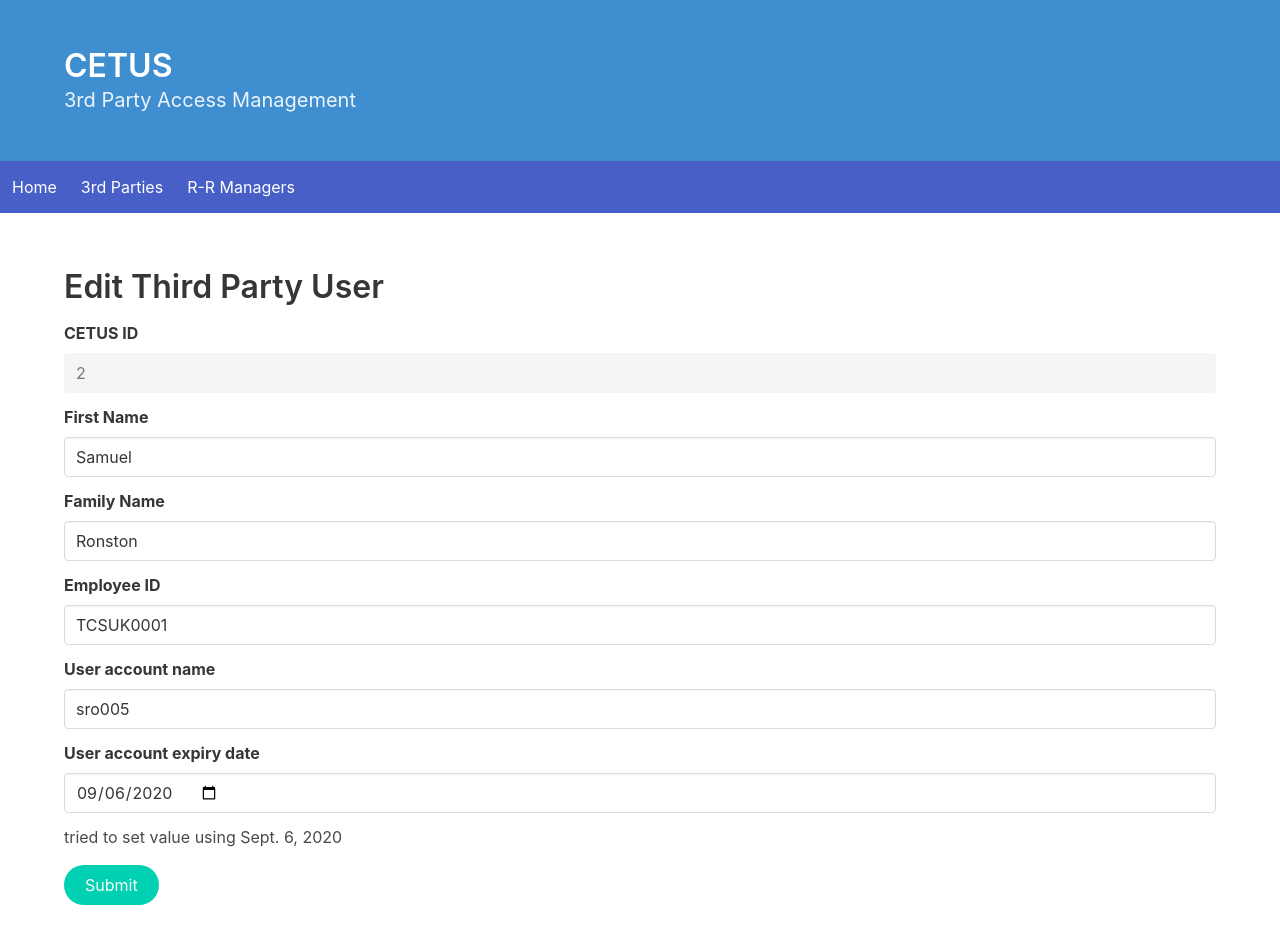
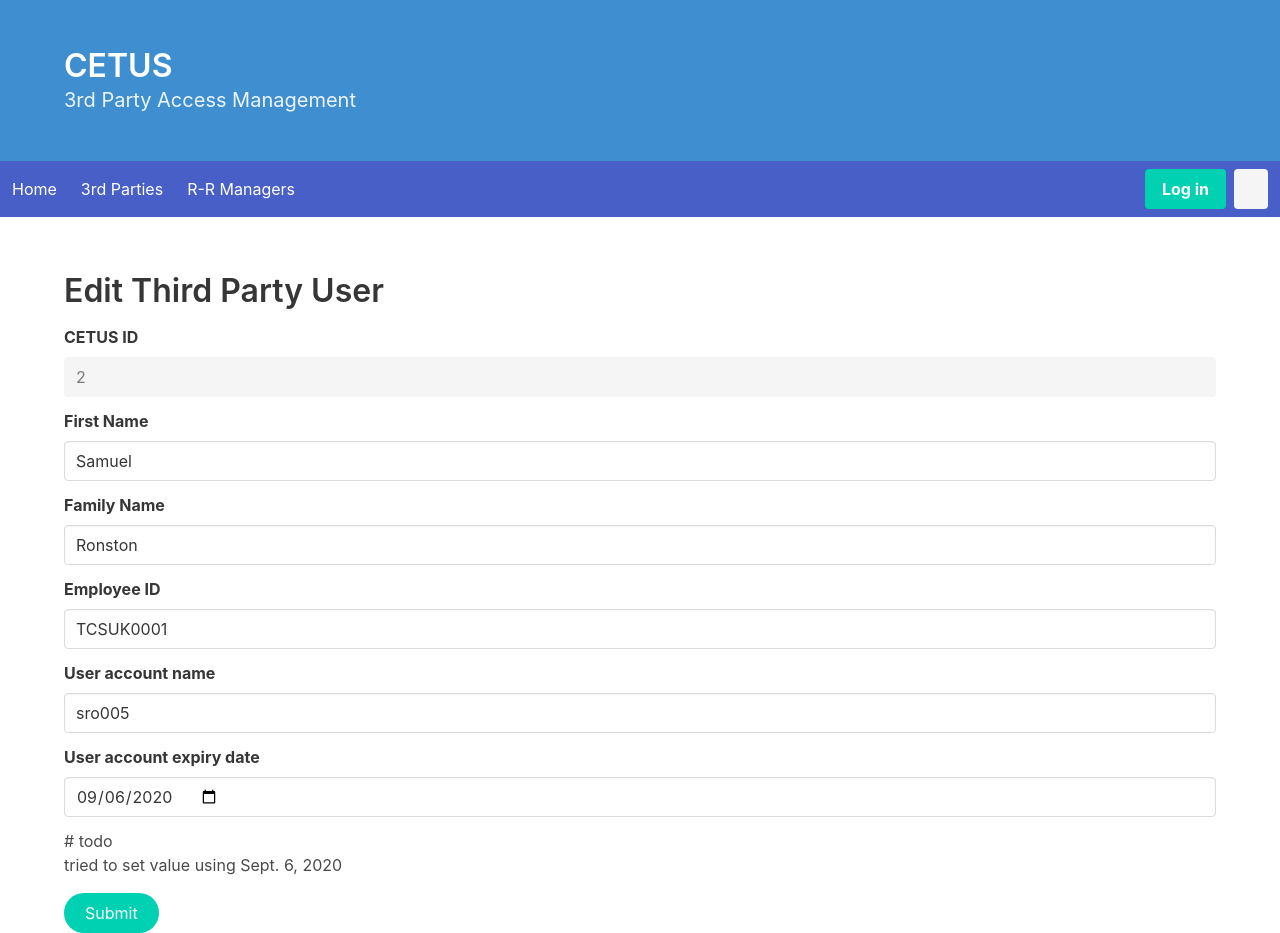
Before and after one commit to diarmuidclarke/cetus, a Django app: page /cetus3pur/user/2/ in a window 1280 px wide. Before the commit the page ends 905 px from the top, so only its background shows below. Run offline with Django 3.2, Linux system fonts and the light colour scheme; data comes from the database, SQL or seed files in the repository; some libraries are stand-ins or nearby versions.

Commit message:
added user profile/perms view and logged in navbar elem

```diff
--- a/cetusSite/cetus3pur/templates/base.html
+++ b/cetusSite/cetus3pur/templates/base.html
@@ -28,7 +28,7 @@
     <!-- NAVBAR -->
     <nav class="navbar is-link" role="navigation" aria-label="main navigation">
 
-        <div id="navbarBasicExample" class="navbar-menu">
+        <div id="cetus3pur_navbar" class="navbar-menu">
             <div class="navbar-start">
                 <a class="navbar-item" href="/cetus3pur/">
                   Home
@@ -42,6 +42,39 @@
                     R-R Managers
                 </a>
             </div>
+
+            <div class="navbar-end">
+                <div class="navbar-item">
+                    {% if user.is_authenticated %}
+
+                    <a class="button">
+                        <span class="icon">
+                            <i class="fas fa-user-alt"></i>
+                        </a>
+
+                        <a class="button is-primary" href="/cetus3pur/userprofile/">
+                            <strong>&nbsp;{{ user }} </strong>
+                        </a>
+
+                        <form action="/cetus3pur/" method="post">
+                        <a class="button is-light" href="/cetus3pur/">
+                            <strong>Log out</strong>
+                        </a>
+                        </form>
+                      </span> {% else %}
+                        <div class="buttons">
+                            <a class="button is-primary" href="/cetus3pur/userprofile/">
+                                <strong>Log in</strong>
+                            </a>
+                            <a class="button is-light">
+                            </a>
+                        </div>
+                        {% endif %}
+                </div>
+            </div>
+
+            </a>
+        </div>
         </div>
     </nav>
     {% block content %} {% endblock %}
--- a/cetusSite/cetus3pur/templates/cetus3pur/index.html
+++ b/cetusSite/cetus3pur/templates/cetus3pur/index.html
@@ -1,7 +1,4 @@
 {% extends "base.html" %} {% block content %}
-
-
-
 
 <div class="container">
     <div class="content">
--- a/cetusSite/cetus3pur/templates/cetus3pur/userviewedit.html
+++ b/cetusSite/cetus3pur/templates/cetus3pur/userviewedit.html
@@ -57,6 +57,7 @@
                     </div>
                 </div>
 
+                # todo
                 <p>tried to set value using {{ user.userac_expirydate }} </p>
 
                 <div class="control">
--- a/cetusSite/cetus3pur/urls.py
+++ b/cetusSite/cetus3pur/urls.py
@@ -4,6 +4,9 @@ from . import views
 urlpatterns = [
         # ex: /cetus3pur/
     path('', views.index, name='index'),
+
+        # ex: /cetus3pur/userprofile/
+    path('userprofile/', views.userprofile, name='CetusUser_Profile'),
 
         # view all 3rd parties
         # ex: /cetus3pur/tpv
--- a/cetusSite/cetus3pur/views.py
+++ b/cetusSite/cetus3pur/views.py
@@ -8,19 +8,52 @@ from .models import ThirdParty
 from .models import RRResponsibleManager
 import datetime
 import dateutil.parser as parser
-
-
+from django.contrib import auth
+from django.contrib.auth import get_user_model
+from django.contrib.auth import logout
 
 
 
 
 
 # front page - third parties by default
+@csrf_exempt
 def index(request):
-    return render(request, 'cetus3pur/index.html', )
+    if request.method == 'POST':
+        # user = request.user
+        logout(request)
+        return render(request, 'cetus3pur/index.html', )
+    else:
+        return render(request, 'cetus3pur/index.html', )
 
 
 
+
+# let user see details about their CETUS user account
+def userprofile(request):
+    permissions = set()
+    tmp_superuser = get_user_model()(
+      is_active=True,
+      is_superuser=True
+    )
+
+    # We go over each AUTHENTICATION_BACKEND and try to fetch
+    # a list of permissions
+    for backend in auth.get_backends():
+      if hasattr(backend, "get_all_permissions"):
+        permissions.update(backend.get_all_permissions(tmp_superuser))
+
+    # Make an unique list of permissions sorted by permission name.
+    sorted_list_of_permissions = sorted(list(permissions))
+    perm_as_str = ""
+    for perm in sorted_list_of_permissions:
+        perm_as_str += (perm + "<br>")
+
+    return render(request, 'cetus3pur/CetusUser_Profile.html', { 'permies' : sorted_list_of_permissions} )
+
+
+
+# view 3rd party businesses
 def ThirdPartiesView(request):
     latest_3rdparty_list = ThirdParty.objects.order_by('legal_entity_name')
     dict3p = {}
@@ -34,7 +67,7 @@ def ThirdPartiesView(request):
 
 
 
-# users for a 3rd party
+# view all users for a 3rd party
 def ThirdPartyUsersTableView(request, thirdparty_id):
     user_employer = ThirdParty.objects.get(pk = thirdparty_id)
 
@@ -49,7 +82,7 @@ def ThirdPartyUsersTableView(request, thirdparty_id):
 
 
 
-# the edit page for one user
+# the edit page for one 3rd party user
 @csrf_exempt
 def ThirdPartyUserViewEdit(request, user_id):
 
```
Also changed, not shown: cetusSite/cetus3pur/templates/cetus3pur/CetusUser_Profile.html (added, +35 -0 lines).
